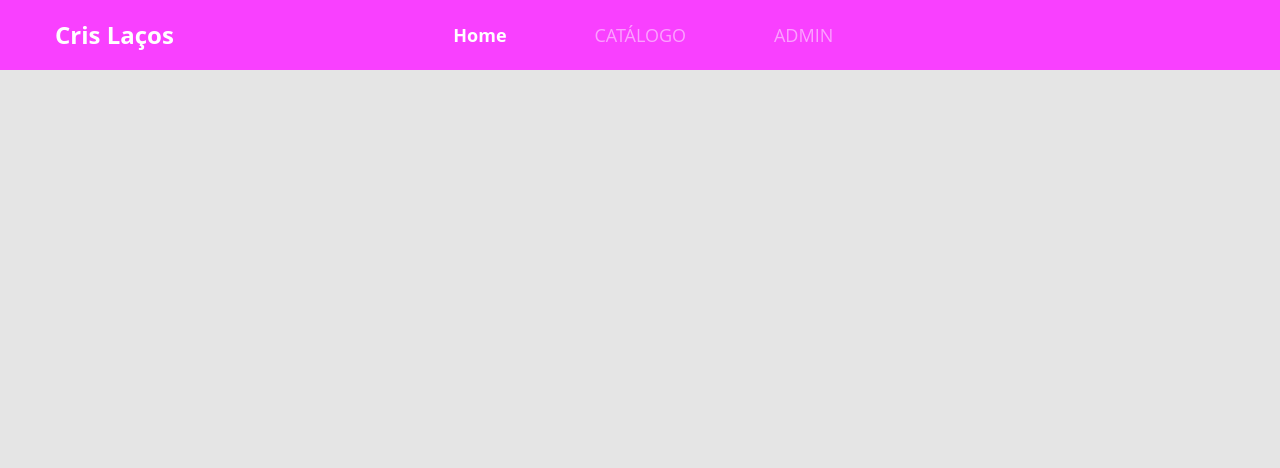
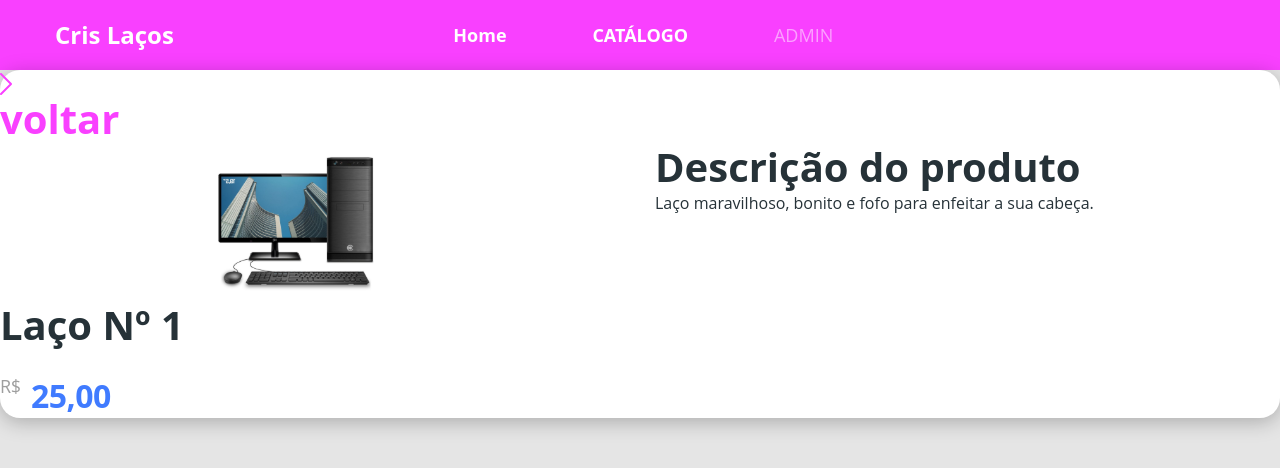
Before and after one commit to HervalMata/clcatalog, a React (Create React App) app in the folder front-web/: page /products/1 in a window 1280 px wide. Shown: the top 468 px of the page. Built offline with nearby package versions, Linux system fonts and the light colour scheme; a web font is replaced by a local one.

Commit message:
Add Product Details

```diff
--- a/front-web/src/Routes.tsx
+++ b/front-web/src/Routes.tsx
@@ -4,6 +4,7 @@
 import Home from './pages/Home';
 import Admin from './pages/Admin';
 import Catalog from './pages/Catalog';
+import ProductDetails from "./pages/Catalog/components/ProductDetails";
 
 const Routes = () => (
     <BrowserRouter>
@@ -12,8 +13,11 @@
             <Route path="/" exact>
                 <Home />
             </Route>
-            <Route path="/catalog">
+            <Route path="/products" exact>
                 <Catalog />
+            </Route>
+            <Route path="/products/:productId">
+                <ProductDetails />
             </Route>
             <Route path="/admin">
                 <Admin />
--- a/front-web/src/core/components/ButtonIcon/styles.scss
+++ b/front-web/src/core/components/ButtonIcon/styles.scss
@@ -12,4 +12,5 @@
     display: flex;
     align-items: center;
     justify-content: center;
+    color: #FFF;
 }
--- a/front-web/src/core/components/Navbar/index.tsx
+++ b/front-web/src/core/components/Navbar/index.tsx
@@ -16,7 +16,7 @@
                     </NavLink>
                 </li>
                 <li>
-                    <NavLink to="/catalog">
+                    <NavLink to="/products" activeClassName="active">
                         CATÁLOGO
                     </NavLink>
                 </li>
--- /dev/null
+++ b/front-web/src/core/components/ProductPrice/index.tsx
@@ -0,0 +1,16 @@
+import './styles.scss';
+
+type Props = {
+    price: string;
+}
+
+const ProductPrice = ({ price }: Props) => (
+    <div className="product-price-container">
+        <span className="product-currency">R$</span>
+        <h3 className="product-price">
+            {price}
+        </h3>
+    </div>
+);
+
+export default ProductPrice;
--- /dev/null
+++ b/front-web/src/core/components/ProductPrice/styles.scss
@@ -0,0 +1,19 @@
+.product-price-container {
+  margin-top: 25px;
+  display: flex;
+}
+
+.product-currency {
+  font-size: 18px;
+  line-height: 25px;
+  letter-spacing: -0.015em;
+  color: #9E9E9E;
+}
+
+.product-price {
+  font-size: 32px;
+  line-height: 44px;
+  letter-spacing: -0.015em;
+  color: #407BFF;
+  margin-left: 10px;
+}
--- a/front-web/src/pages/Catalog/components/ProductCard/index.tsx
+++ b/front-web/src/pages/Catalog/components/ProductCard/index.tsx
@@ -1,5 +1,6 @@
 import { ReactComponent as ProductImage } from '../../../../core/assets/images/product.svg';
 import './styles.scss';
+import ProductPrice from "../../../../core/components/ProductPrice";
 
 const ProductCard = () => (
     <div className="card-base border-radius-10 product-card">
@@ -8,10 +9,7 @@
             <h6 className="product-name">
                 Laço Nº 1
             </h6>
-            <div className="product-price-container">
-                <span className="product-currency">R$</span>
-                <h3 className="product-price">25,00</h3>
-            </div>
+            <ProductPrice price="25,00" />
         </div>
     </div>
 );
--- a/front-web/src/pages/Catalog/components/ProductCard/styles.scss
+++ b/front-web/src/pages/Catalog/components/ProductCard/styles.scss
@@ -15,23 +15,3 @@
   line-height: 25px;
   letter-spacing: -0.015em;
 }
-
-.product-price-container {
-  margin-top: 25px;
-  display: flex;
-}
-
-.product-currency {
-  font-size: 18px;
-  line-height: 25px;
-  letter-spacing: -0.015em;
-  color: #9E9E9E;
-}
-
-.product-price {
-  font-size: 32px;
-  line-height: 44px;
-  letter-spacing: -0.015em;
-  color: #407BFF;
-  margin-left: 10px;
-}
--- /dev/null
+++ b/front-web/src/pages/Catalog/components/ProductDetails/index.tsx
@@ -0,0 +1,47 @@
+import {Link, useParams} from "react-router-dom";
+import React from "react";
+import { ReactComponent as ArrowIcon } from '../../../../core/assets/images/arrow.svg';
+import { ReactComponent as ProductImage } from '../../../../core/assets/images/product.svg';
+import ProductPrice from "../../../../core/components/ProductPrice";
+
+type ParamsType = {
+    productId: string;
+}
+
+const ProductDetails = () => {
+    const {productId} = useParams<ParamsType>();
+
+    console.log(productId);
+
+    return (
+        <div className="product-details-container">
+            <div className="card-base border-radius-20 product-datails">
+                <Link to="/products" className="product-details-goback">
+                    <ArrowIcon className="icon-goback" />
+                    <h1 className="text-goback">voltar</h1>
+                </Link>
+                <div className="row">
+                    <div className="col-6 pr-5">
+                        <div className="product-details-card text-center">
+                            <ProductImage className="product-details-image" />
+                        </div>
+                        <h1 className="product-details-name">
+                            Laço Nº 1
+                        </h1>
+                        <ProductPrice price="25,00" />
+                    </div>
+                    <div className="col-6 product-details-card">
+                        <h1 className="product-description-title">
+                            Descrição do produto
+                        </h1>
+                        <p className="product-description-text">
+                            Laço maravilhoso, bonito e fofo para enfeitar a sua cabeça.
+                        </p>
+                    </div>
+                </div>
+            </div>
+        </div>
+    );
+};
+
+export default ProductDetails;
--- /dev/null
+++ b/front-web/src/pages/Catalog/components/ProductDetails/styles.scss
@@ -0,0 +1,66 @@
+.product-details-container {
+  margin-top: 40px;
+  padding-left: 40px;
+  padding-right: 40px;
+}
+
+.product-datails {
+  padding: 50px 60px 90px 60px;
+}
+
+.product-details-goback {
+  display: flex;
+  align-items: center;
+  margin-bottom: 20px;
+}
+
+.icon-goback {
+  color: #407BFF;
+  transform: rotate(-180deg);
+  margin-right: 30px;
+}
+
+.text-goback{
+  font-size: 24px;
+  line-height: 33px;
+  letter-spacing: -0.015em;
+  color: #263238;
+  text-transform: uppercase;
+}
+
+.product-details-card {
+  border: 1px solid #E1E1E1;
+  border-radius: 20px;
+  padding: 38px 29px;
+}
+
+.product-details-image {
+  width: 353px;
+  height: 353px;
+}
+
+.product-description-title {
+  font-size: 18px;
+  line-height: 25px;
+  letter-spacing: -0.015em;
+  color: #9E9E9E;
+  margin-bottom: 25px;
+}
+
+.product-description-text {
+  font-size: 18px;
+  line-height: 25px;
+  letter-spacing: -0.015em;
+  color: #9E9E9E;
+}
+
+.product-details-name {
+  font-size: 28px;
+  line-height: 49px;
+  letter-spacing: -0.015em;
+  margin-top: 35px;
+}
+
+.product-datails .product-price {
+  font-size: 48px;
+}
--- a/front-web/src/pages/Catalog/index.tsx
+++ b/front-web/src/pages/Catalog/index.tsx
@@ -1,6 +1,7 @@
 import React from "react";
 import ProductCard from './components/ProductCard';
 import './styles.scss';
+import {Link} from "react-router-dom";
 
 const Catalog = () => (
     <div className="catalog-container">
@@ -8,15 +9,14 @@
             Catálogo de Produtos
         </h1>
         <div className="catalog-products">
-            <ProductCard />
-            <ProductCard />
-            <ProductCard />
-            <ProductCard />
-            <ProductCard />
-            <ProductCard />
-            <ProductCard />
-            <ProductCard />
-            <ProductCard />
+            <Link to="/products/1">  <ProductCard /> </Link>
+            <Link to="/products/2">  <ProductCard /> </Link>
+            <Link to="/products/3">  <ProductCard /> </Link>
+            <Link to="/products/4">  <ProductCard /> </Link>
+            <Link to="/products/5">  <ProductCard /> </Link>
+            <Link to="/products/6">  <ProductCard /> </Link>
+            <Link to="/products/7">  <ProductCard /> </Link>
+            <Link to="/products/8">  <ProductCard /> </Link>
         </div>
     </div>
 );
```
Also changed, not shown: front-web/src/core/assets/images/arrow.svg.
